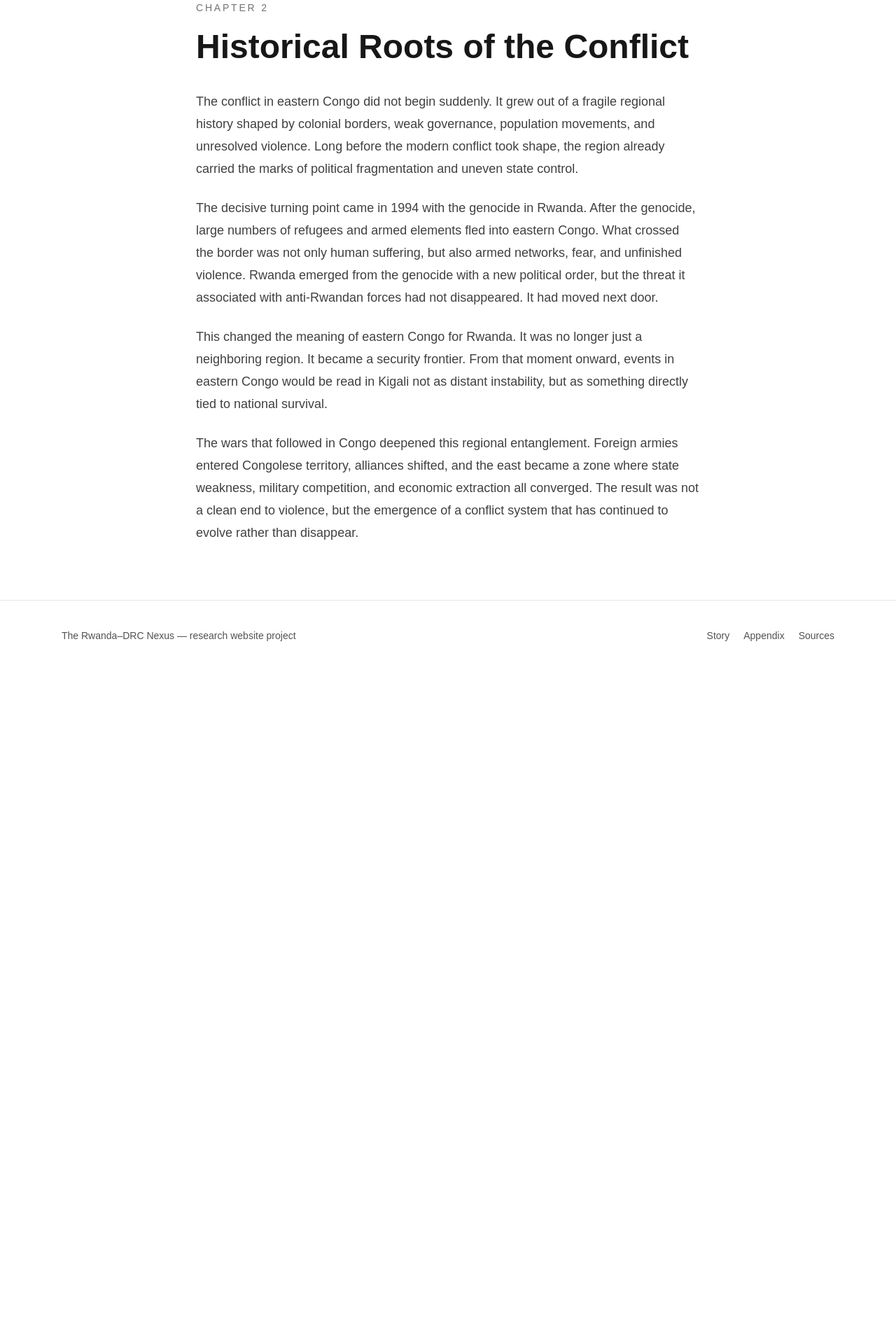
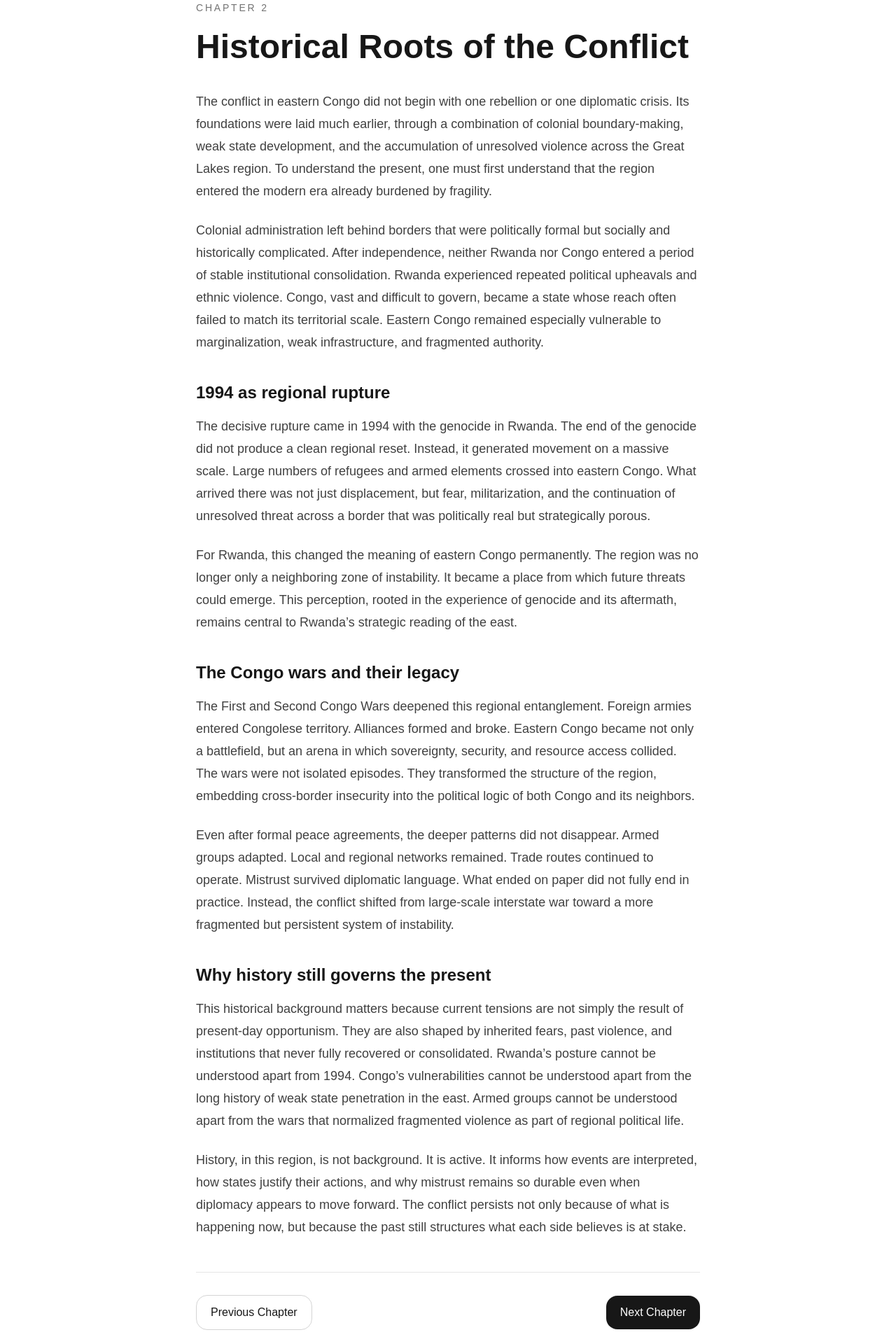
Before and after one commit to kalex01/rwanda-drc-site, a Next.js app: page /story/chapter-2 in a window 1280 px wide. Shown: the part 140-2060 px from the top of the page at 70% size. Before the commit the page ends 1098 px from the top, so only its background shows below. Built offline with nearby package versions, Linux system fonts and the light colour scheme.

Commit message:
upgrate chapter 1 and 2

```diff
--- a/app/story/chapter-1/page.tsx
+++ b/app/story/chapter-1/page.tsx
@@ -1,3 +1,4 @@
+import Link from "next/link";
 
 export default function ChapterOnePage() {
   return (
@@ -12,35 +13,112 @@ export default function ChapterOnePage() {
         </h1>
 
         <p className="mt-8 text-lg leading-8 text-neutral-700">
-            The Rwanda–DRC issue is not a simple border dispute. It is a layered
-            conflict system involving history, insecurity, state weakness,
-            mineral wealth, regional power struggles, and global supply chains.
-            To understand it properly, one must look beyond single events and see
-            how multiple forces reinforce one another over time.
+          The Rwanda–DRC conflict is often described as if it were one thing: a
+          border problem, a rebel problem, a mineral problem, or a failure of
+          governance. Each of these descriptions captures part of the truth. None
+          is enough on its own. What makes this conflict so difficult to grasp is
+          that it is not a single crisis. It is a system in which history,
+          insecurity, sovereignty, extraction, and regional rivalry reinforce one
+          another over time.
         </p>
 
         <p className="mt-6 text-lg leading-8 text-neutral-700">
-            Eastern Congo sits at the center of this system. It is rich in gold,
-            coltan, tin, and tungsten, yet remains one of the most unstable
-            regions in the world. The same conditions that make it valuable also
-            make it vulnerable: weak governance, difficult geography, fragmented
-            authority, and the steady presence of armed actors.
+          Eastern Congo lies at the center of this system. It is rich in gold,
+          coltan, tin, and tungsten—resources that are deeply connected to the
+          global economy. Yet it is also one of the most unstable regions in the
+          world. This is not a coincidence. The same conditions that make the
+          region strategically valuable also make it vulnerable: difficult
+          geography, uneven state authority, fragmented armed presence, and
+          persistent cross-border insecurity.
+        </p>
+
+        <h2 className="mt-10 text-2xl font-semibold">
+          More than a local conflict
+        </h2>
+
+        <p className="mt-4 text-lg leading-8 text-neutral-700">
+          It is tempting to think of eastern Congo as a distant crisis affecting
+          only those who live there. But the region cannot be understood in
+          strictly local terms. Its instability has shaped relations between
+          neighboring states, especially Rwanda and the Democratic Republic of
+          the Congo. It has also become entangled with global industries that
+          depend on minerals extracted, moved, and processed through complex
+          supply chains.
         </p>
 
         <p className="mt-6 text-lg leading-8 text-neutral-700">
-            For Rwanda, the conflict is deeply tied to security and memory. For
-            the Democratic Republic of the Congo, it is tied to sovereignty,
-            control, and the unfinished challenge of governing a vast and complex
-            territory. For the wider world, it is tied to mineral demand,
-            geopolitical competition, and the ethics of global supply chains.
+          This means the conflict operates at several levels at once. Locally, it
+          affects families, markets, schools, and movement. Regionally, it shapes
+          security calculations, alliances, and mistrust. Globally, it connects
+          to trade, manufacturing, and the persistent difficulty of tracing value
+          back to unstable origins.
+        </p>
+
+        <h2 className="mt-10 text-2xl font-semibold">
+          The central tension
+        </h2>
+
+        <p className="mt-4 text-lg leading-8 text-neutral-700">
+          At the heart of the Rwanda–DRC nexus lies a tension that has never been
+          fully resolved. For the Democratic Republic of the Congo, the issue is
+          fundamentally about sovereignty, territorial control, and the challenge
+          of governing a vast and complex country. For Rwanda, it is deeply tied
+          to security, historical memory, and the refusal to treat danger across
+          the border as someone else’s problem.
         </p>
 
         <p className="mt-6 text-lg leading-8 text-neutral-700">
-            This project approaches the issue as both a narrative and an
-            analytical system. It aims to explain not only what happened, but how
-            the conflict continues to sustain itself through intertwined ethno-tribal,political,
-            military, and economic structures.
+          These perspectives are not merely rhetorical. They shape how events are
+          interpreted, how states justify their actions, and why diplomacy often
+          begins from incompatible assumptions. One side emphasizes territorial
+          integrity. The other emphasizes existential vigilance. The conflict
+          persists, in part, because these two frames continue to collide without
+          being fully reconciled.
         </p>
+
+        <h2 className="mt-10 text-2xl font-semibold">
+          Reading the conflict as a system
+        </h2>
+
+        <p className="mt-4 text-lg leading-8 text-neutral-700">
+          This project approaches the conflict not as a sequence of isolated
+          episodes, but as an interconnected structure. Armed groups do not exist
+          separately from mineral routes. Mineral routes do not exist separately
+          from weak governance. Weak governance does not exist separately from
+          regional competition. And regional competition does not exist
+          separately from history.
+        </p>
+
+        <p className="mt-6 text-lg leading-8 text-neutral-700">
+          To understand eastern Congo responsibly, one must therefore be willing
+          to hold several realities together at once: the memory of genocide, the
+          fragility of the Congolese state, the strategic calculations of Rwanda,
+          the role of armed actors such as M23, and the global systems that absorb
+          the region’s resources while remaining structurally distant from its
+          suffering.
+        </p>
+
+        <p className="mt-6 text-lg leading-8 text-neutral-700">
+          This is what the chapters that follow attempt to do. They do not offer
+          a single cause or a single solution. Instead, they trace the layers of
+          a conflict whose complexity is precisely what has allowed it to endure.
+        </p>
+
+        <div className="mt-12 flex items-center justify-between border-t border-neutral-200 pt-8">
+          <Link
+            href="/story"
+            className="rounded-2xl border border-neutral-300 px-5 py-3 transition hover:bg-neutral-100"
+          >
+            Back to Story
+          </Link>
+
+          <Link
+            href="/story/chapter-2"
+            className="rounded-2xl bg-neutral-900 px-5 py-3 text-white transition hover:bg-neutral-700"
+          >
+            Next Chapter
+          </Link>
+        </div>
       </article>
     </main>
   );
--- a/app/story/chapter-2/page.tsx
+++ b/app/story/chapter-2/page.tsx
@@ -1,3 +1,5 @@
+import Link from "next/link";
+
 export default function ChapterTwoPage() {
   return (
     <main className="min-h-screen bg-white text-neutral-900">
@@ -11,39 +13,109 @@ export default function ChapterTwoPage() {
         </h1>
 
         <p className="mt-8 text-lg leading-8 text-neutral-700">
-            The conflict in eastern Congo did not begin suddenly. It grew out of a
-            fragile regional history shaped by colonial borders, weak governance,
-            population movements, and unresolved violence. Long before the modern
-            conflict took shape, the region already carried the marks of political
-            fragmentation and uneven state control.
+          The conflict in eastern Congo did not begin with one rebellion or one
+          diplomatic crisis. Its foundations were laid much earlier, through a
+          combination of colonial boundary-making, weak state development, and
+          the accumulation of unresolved violence across the Great Lakes region.
+          To understand the present, one must first understand that the region
+          entered the modern era already burdened by fragility.
         </p>
 
         <p className="mt-6 text-lg leading-8 text-neutral-700">
-            The decisive turning point came in 1994 with the genocide in Rwanda.
-            After the genocide, large numbers of refugees and armed elements fled
-            into eastern Congo. What crossed the border was not only human
-            suffering, but also armed networks, fear, and unfinished violence.
-            Rwanda emerged from the genocide with a new political order, but the
-            threat it associated with anti-Rwandan forces had not disappeared. It
-            had moved next door.
+          Colonial administration left behind borders that were politically
+          formal but socially and historically complicated. After independence,
+          neither Rwanda nor Congo entered a period of stable institutional
+          consolidation. Rwanda experienced repeated political upheavals and
+          ethnic violence. Congo, vast and difficult to govern, became a state
+          whose reach often failed to match its territorial scale. Eastern Congo
+          remained especially vulnerable to marginalization, weak infrastructure,
+          and fragmented authority.
+        </p>
+
+        <h2 className="mt-10 text-2xl font-semibold">
+          1994 as regional rupture
+        </h2>
+
+        <p className="mt-4 text-lg leading-8 text-neutral-700">
+          The decisive rupture came in 1994 with the genocide in Rwanda. The end
+          of the genocide did not produce a clean regional reset. Instead, it
+          generated movement on a massive scale. Large numbers of refugees and
+          armed elements crossed into eastern Congo. What arrived there was not
+          just displacement, but fear, militarization, and the continuation of
+          unresolved threat across a border that was politically real but
+          strategically porous.
         </p>
 
         <p className="mt-6 text-lg leading-8 text-neutral-700">
-            This changed the meaning of eastern Congo for Rwanda. It was no longer
-            just a neighboring region. It became a security frontier. From that
-            moment onward, events in eastern Congo would be read in Kigali not as
-            distant instability, but as something directly tied to national
-            survival.
+          For Rwanda, this changed the meaning of eastern Congo permanently. The
+          region was no longer only a neighboring zone of instability. It became
+          a place from which future threats could emerge. This perception, rooted
+          in the experience of genocide and its aftermath, remains central to
+          Rwanda’s strategic reading of the east.
+        </p>
+
+        <h2 className="mt-10 text-2xl font-semibold">
+          The Congo wars and their legacy
+        </h2>
+
+        <p className="mt-4 text-lg leading-8 text-neutral-700">
+          The First and Second Congo Wars deepened this regional entanglement.
+          Foreign armies entered Congolese territory. Alliances formed and broke.
+          Eastern Congo became not only a battlefield, but an arena in which
+          sovereignty, security, and resource access collided. The wars were not
+          isolated episodes. They transformed the structure of the region,
+          embedding cross-border insecurity into the political logic of both
+          Congo and its neighbors.
         </p>
 
         <p className="mt-6 text-lg leading-8 text-neutral-700">
-            The wars that followed in Congo deepened this regional entanglement.
-            Foreign armies entered Congolese territory, alliances shifted, and the
-            east became a zone where state weakness, military competition, and
-            economic extraction all converged. The result was not a clean end to
-            violence, but the emergence of a conflict system that has continued to
-            evolve rather than disappear.
+          Even after formal peace agreements, the deeper patterns did not
+          disappear. Armed groups adapted. Local and regional networks remained.
+          Trade routes continued to operate. Mistrust survived diplomatic
+          language. What ended on paper did not fully end in practice. Instead,
+          the conflict shifted from large-scale interstate war toward a more
+          fragmented but persistent system of instability.
         </p>
+
+        <h2 className="mt-10 text-2xl font-semibold">
+          Why history still governs the present
+        </h2>
+
+        <p className="mt-4 text-lg leading-8 text-neutral-700">
+          This historical background matters because current tensions are not
+          simply the result of present-day opportunism. They are also shaped by
+          inherited fears, past violence, and institutions that never fully
+          recovered or consolidated. Rwanda’s posture cannot be understood apart
+          from 1994. Congo’s vulnerabilities cannot be understood apart from the
+          long history of weak state penetration in the east. Armed groups cannot
+          be understood apart from the wars that normalized fragmented violence
+          as part of regional political life.
+        </p>
+
+        <p className="mt-6 text-lg leading-8 text-neutral-700">
+          History, in this region, is not background. It is active. It informs
+          how events are interpreted, how states justify their actions, and why
+          mistrust remains so durable even when diplomacy appears to move
+          forward. The conflict persists not only because of what is happening
+          now, but because the past still structures what each side believes is
+          at stake.
+        </p>
+
+        <div className="mt-12 flex items-center justify-between border-t border-neutral-200 pt-8">
+          <Link
+            href="/story/chapter-1"
+            className="rounded-2xl border border-neutral-300 px-5 py-3 transition hover:bg-neutral-100"
+          >
+            Previous Chapter
+          </Link>
+
+          <Link
+            href="/story/chapter-3"
+            className="rounded-2xl bg-neutral-900 px-5 py-3 text-white transition hover:bg-neutral-700"
+          >
+            Next Chapter
+          </Link>
+        </div>
       </article>
     </main>
   );
```
Lines whose indentation alone changed are shown as unchanged.
